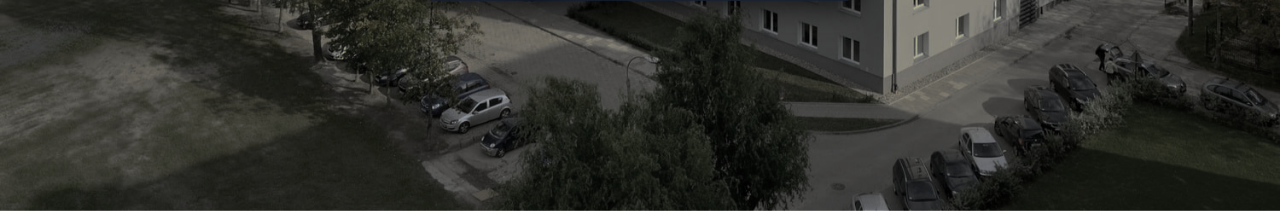
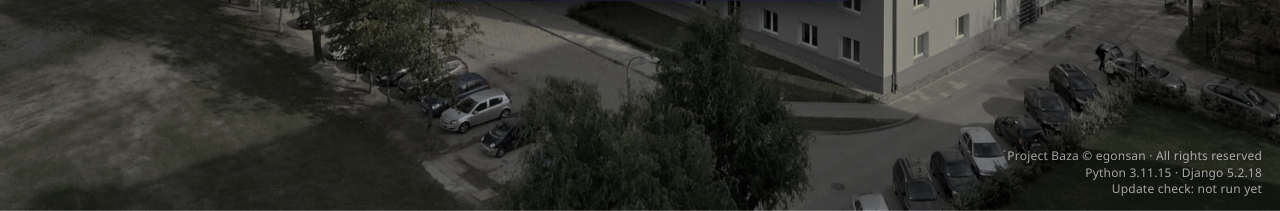
Before and after one commit to egonsan/baza-django, a Django app: page /baza/ in a window 1280 px wide. Shown: the part 589-800 px from the top of the page. Run offline with Django 5.2, Linux system fonts and the light colour scheme.

Commit message:
Login: meta info (project, Python/Django versions, update status)

```diff
--- a/baza/settings.py
+++ b/baza/settings.py
@@ -65,6 +65,8 @@ TEMPLATES = [
         'APP_DIRS': True,
         'OPTIONS': {
             'context_processors': [
+
+                'equipment.context_processors.version_info',
                 'django.template.context_processors.debug',
                 'django.template.context_processors.request',
                 'django.contrib.auth.context_processors.auth',
--- /dev/null
+++ b/equipment/context_processors.py
@@ -0,0 +1,43 @@
+from __future__ import annotations
+
+import json
+import platform
+from pathlib import Path
+
+import django
+
+
+def _load_version_status() -> dict:
+    """
+    Czyta wynik ostatniego sprawdzenia aktualizacji z pliku JSON (jeśli istnieje).
+    Plik będzie generowany osobnym krokiem/komendą (w następnym kroku).
+    """
+    candidates = [
+        Path("/var/www/baza/staticfiles/sprzet/version.json"),
+        Path("/var/www/baza/static/sprzet/version.json"),
+    ]
+    for p in candidates:
+        try:
+            if p.exists():
+                return json.loads(p.read_text(encoding="utf-8"))
+        except Exception:
+            pass
+    return {}
+
+
+def version_info(request):
+    data = _load_version_status()
+
+    python_v = platform.python_version()
+    django_v = django.get_version()
+
+    # Domyślne wartości, jeśli jeszcze nie wykonaliśmy sprawdzenia aktualizacji
+    update_label = data.get("update_label", "Update check: not run yet")
+    checked_at = data.get("checked_at", "")
+
+    return {
+        "APP_PYTHON_VERSION": python_v,
+        "APP_DJANGO_VERSION": django_v,
+        "APP_UPDATE_LABEL": update_label,
+        "APP_UPDATE_CHECKED_AT": checked_at,
+    }
--- a/static/sprzet/ui.css
+++ b/static/sprzet/ui.css
@@ -946,3 +946,47 @@ html[data-theme="dark"] .theme-toggle .icon-moon{ display:block; }
   box-shadow: 0 0 0 3px rgba(59,130,246,0.18);
   outline: none;
 }
+
+/* =========================================================
+   C7: Login meta (prawy dolny róg na tapecie)
+   ========================================================= */
+.ui-login-meta{
+  position: fixed;
+  right: 18px;
+  bottom: 14px;
+  z-index: 50;
+  text-align: right;
+  line-height: 1.35;
+  pointer-events: none;
+  color: rgba(255,255,255,0.70);
+  font-size: 12px;
+  text-shadow: 0 1px 2px rgba(0,0,0,0.55);
+}
+
+.ui-login-meta-row{
+  margin: 0;
+}
+
+/* =========================================================
+   C7: Login meta – prawy dolny róg (subtelne, półprzezroczyste)
+   ========================================================= */
+.ui-login-meta{
+  position: fixed;
+  right: calc(18px + env(safe-area-inset-right, 0px));
+  bottom: calc(14px + env(safe-area-inset-bottom, 0px));
+  z-index: 50;
+  text-align: right;
+  line-height: 1.35;
+  pointer-events: none;
+
+  font-size: 12px;
+  letter-spacing: 0.2px;
+  color: rgba(255,255,255,0.62);
+  text-shadow: 0 1px 6px rgba(0,0,0,0.55);
+}
+
+.ui-login-meta-row{
+  margin: 0;
+  padding: 0;
+  white-space: nowrap;
+}
--- /dev/null
+++ b/static/sprzet/version.json
@@ -0,0 +1,6 @@
+{
+  "python_version": "3.13.5",
+  "django_version": "5.1.3",
+  "update_label": "Update check: not run yet",
+  "checked_at": "2025-12-23 09:59:09 UTC"
+}
--- a/templates/sprzet/login.html
+++ b/templates/sprzet/login.html
@@ -40,4 +40,10 @@
   </div>
 </div>
 
+<div class="ui-login-meta" aria-live="polite">
+  <div class="ui-login-meta-row">Project Baza © egonsan · All rights reserved</div>
+  <div class="ui-login-meta-row">Python {{ APP_PYTHON_VERSION }} · Django {{ APP_DJANGO_VERSION }}</div>
+  <div class="ui-login-meta-row">{{ APP_UPDATE_LABEL }}{% if APP_UPDATE_CHECKED_AT %} · {{ APP_UPDATE_CHECKED_AT }}{% endif %}</div>
+</div>
+
 {% endblock %}
```
Also changed, not shown: equipment/management/commands/check_versions.py (added, +49 -0 lines).
